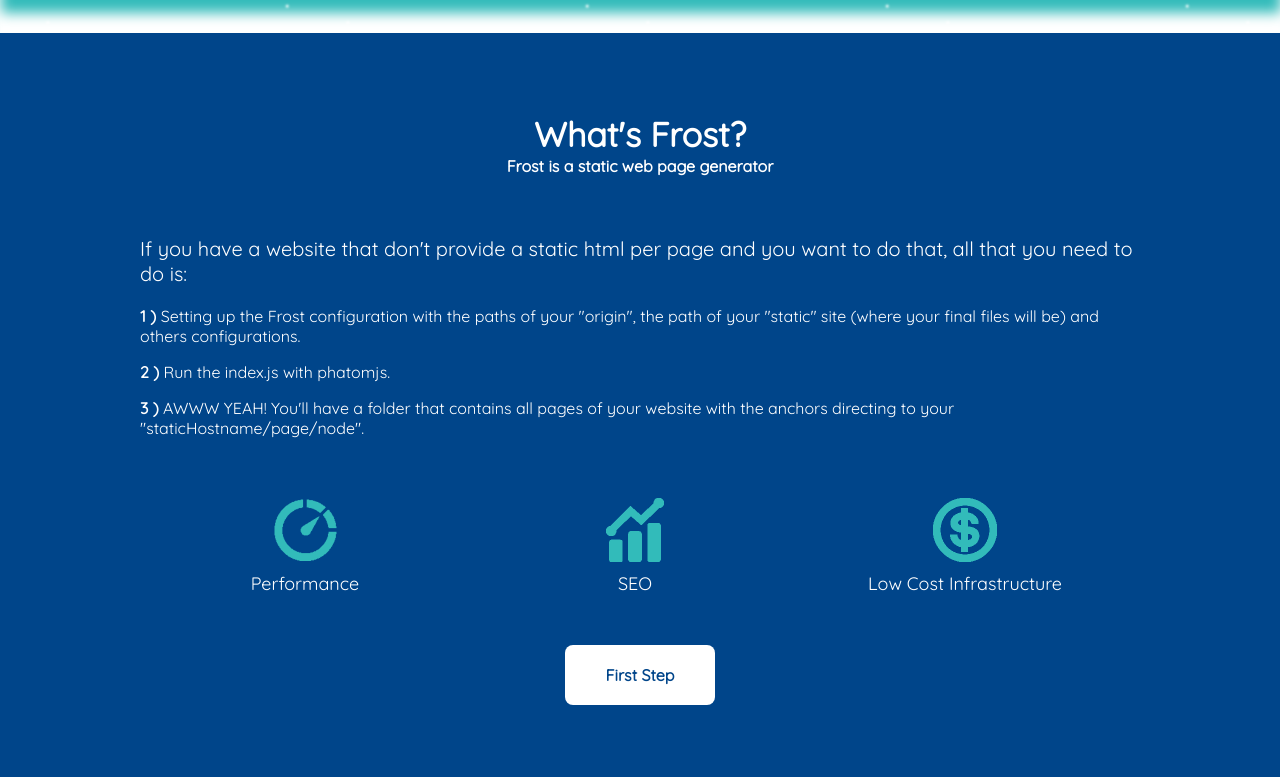
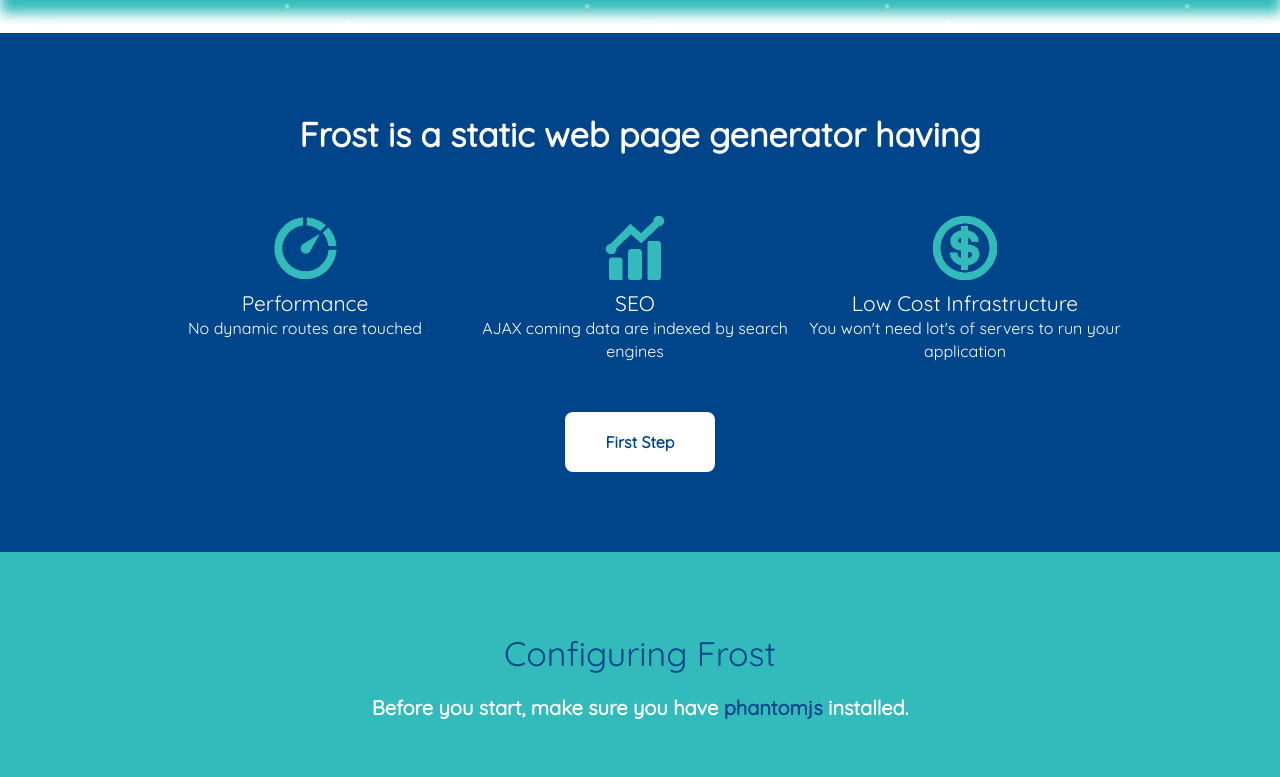
Before and after one commit to justdigital/frost, a plain HTML site: page index.html in a window 1280 px wide. Shown: the part 767-1544 px from the top of the page. Drawn offline with Linux system fonts and the light colour scheme.

Commit message:
changing text 'whats frost'

```diff
--- a/css/style.css
+++ b/css/style.css
@@ -22,6 +22,7 @@ h3 {
   font-size: 34px;
   font-weight: normal;
 }
+
 
 body {
   font-family: 'Quicksand', sans-serif;
@@ -241,6 +242,7 @@ section {
   display: inline-block;
   width: 33%;
   text-align: center;
+  vertical-align: top;
   font-size: 18px;
 }
 
@@ -250,6 +252,11 @@ section {
 
 .whats-is-icons p {
   margin: 5px 0 0;
+  font-size: 21px;
+}
+
+.whats-is-icons span {
+  font-size: 16px;
 }
 
 .what-is-container h4 {
--- a/index.html
+++ b/index.html
@@ -22,25 +22,26 @@
     </section>
     <section id="what-is">
       <div class="what-is-container container">
-        <h3>What's Frost?</h3>
-        <h4>Frost is a static web page generator</h4>
-        <p class="problem">If you have a website that don't provide a static html per page and you want to do that, all that you need to do is:</p>
+        <h3>Frost is a static web page generator having</h3>
+        <!-- <p class="problem">If you have a website that don't provide a static html per page and you want to do that, all that you need to do is:</p>
         <p><b>1 )</b> Setting up the Frost configuration with the paths of your "origin", the path of your "static" site (where your final files will be) and others configurations.</p>
         <p><b>2 )</b> Run the index.js with phatomjs.</p>
-        <p><b>3 )</b> AWWW YEAH! You'll have a folder that contains all pages of your website with the anchors directing to your "staticHostname/page/node".</p>
-
+        <p><b>3 )</b> AWWW YEAH! You'll have a folder that contains all pages of your website with the anchors directing to your "staticHostname/page/node".</p> -->
         <ul class="whats-is-icons">
           <li>
             <img src="img/icon-performance.png" alt="Performance" title="Performance">
             <p>Performance</p>
+            <span>No dynamic routes are touched</span>
           </li>
           <li>
             <img src="img/icon-seo.png" alt="Performance" title="Performance">
             <p>SEO</p>
+            <span>AJAX coming data are indexed by search engines</span>
           </li>
           <li>
             <img src="img/icon-infra.png" alt="Performance" title="Performance">
             <p>Low Cost Infrastructure</p>
+            <span>You won't need lot's of servers to run your application</span>
           </li>
         </ul>
 
```
